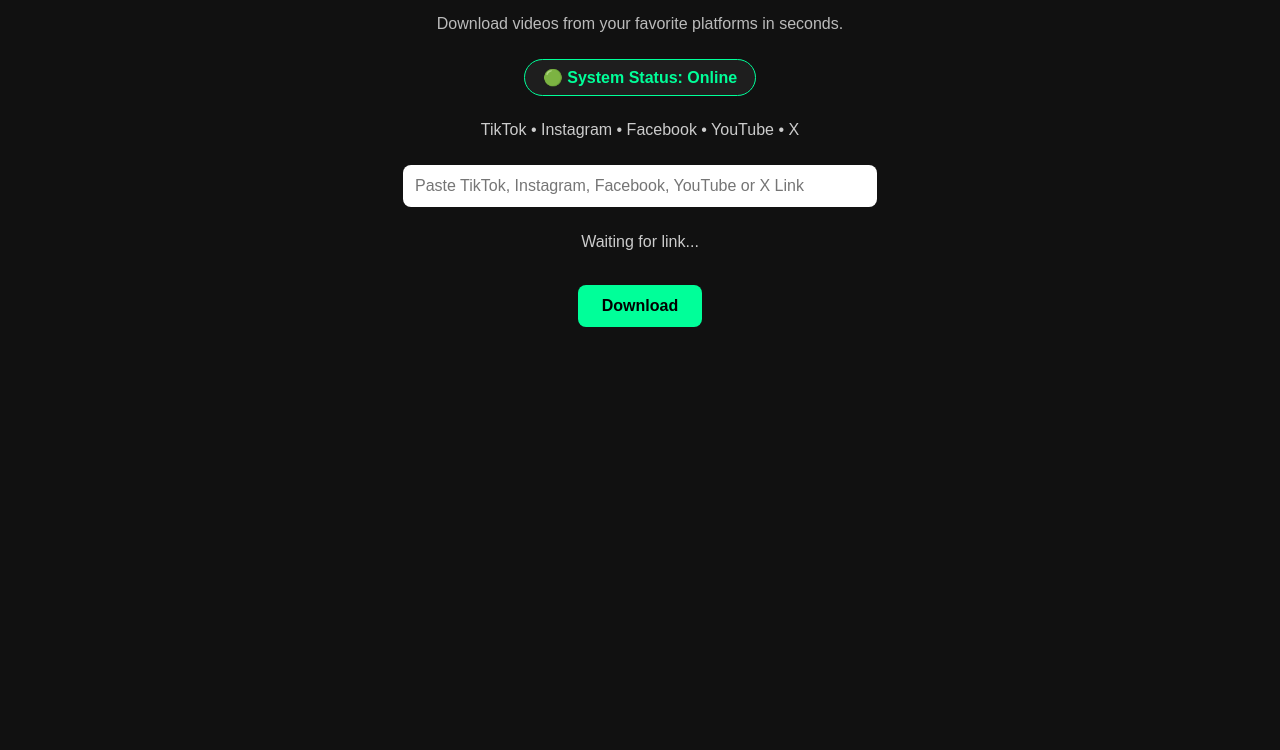
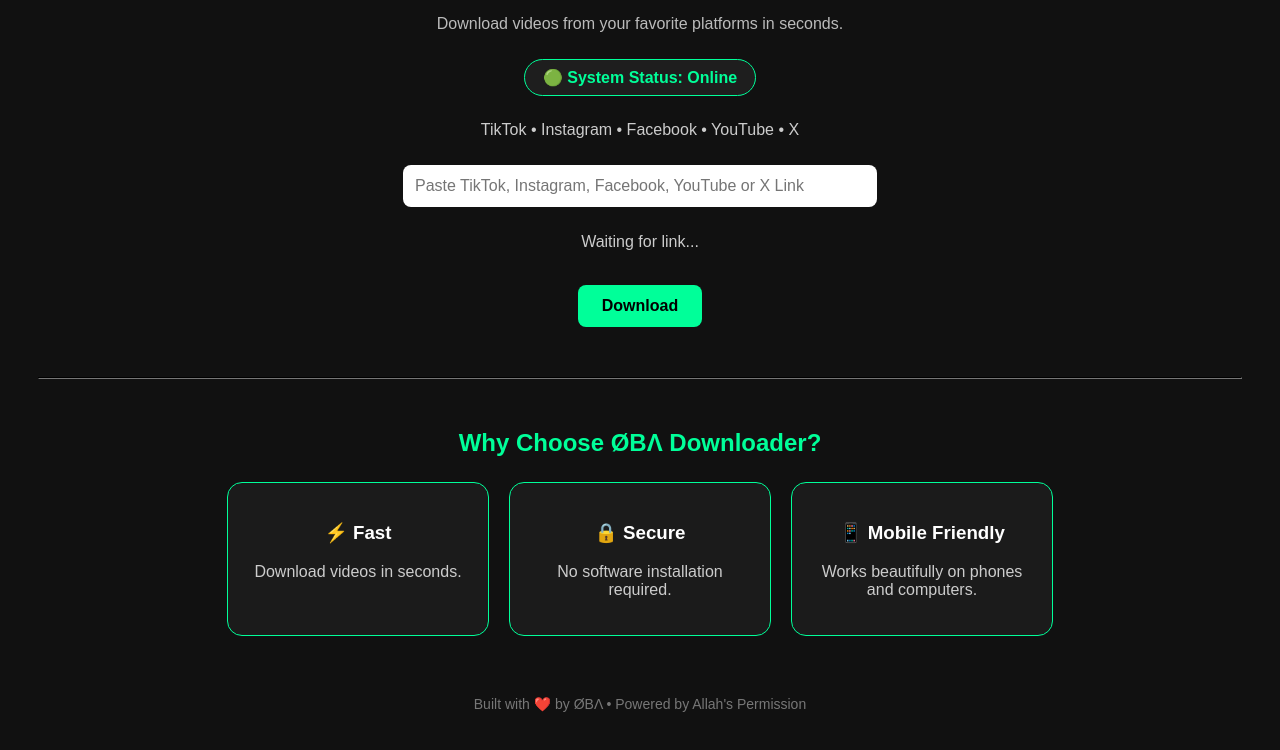
Before and after one commit to genzchamp/oba-downloader, a website: page public/index.html in a window 1280 px wide. Shown: the part 156-906 px from the top of the page. Before the commit the page ends 800 px from the top, so only its background shows below. Drawn offline with Linux system fonts and the light colour scheme.

Commit message:
Version 1.2: Premium homepage

```diff
--- a/public/index.html
+++ b/public/index.html
@@ -142,6 +142,65 @@
 </button>
 
 <div id="result"></div>
+
+<hr style="margin:50px 0;border-color:#222;">
+
+<h2 style="color:#00ff99;">
+Why Choose ØBΛ Downloader?
+</h2>
+
+<div style="
+display:flex;
+flex-wrap:wrap;
+justify-content:center;
+gap:20px;
+margin-top:25px;
+">
+
+<div style="
+background:#1b1b1b;
+padding:20px;
+border-radius:15px;
+width:220px;
+border:1px solid #00ff99;
+">
+<h3>⚡ Fast</h3>
+<p>Download videos in seconds.</p>
+</div>
+
+<div style="
+background:#1b1b1b;
+padding:20px;
+border-radius:15px;
+width:220px;
+border:1px solid #00ff99;
+">
+<h3>🔒 Secure</h3>
+<p>No software installation required.</p>
+</div>
+
+<div style="
+background:#1b1b1b;
+padding:20px;
+border-radius:15px;
+width:220px;
+border:1px solid #00ff99;
+">
+<h3>📱 Mobile Friendly</h3>
+<p>Works beautifully on phones and computers.</p>
+</div>
+
+</div>
+
+<footer style="
+margin-top:60px;
+color:#777;
+font-size:14px;
+">
+
+Built with ❤️ by ØBΛ • Powered by Allah's Permission
+
+</footer>
 
 <script>
 
```
